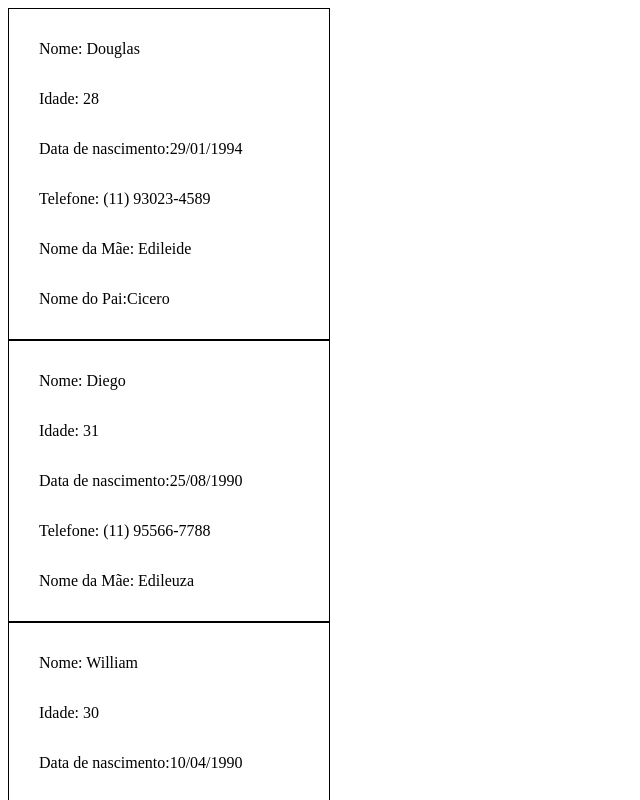
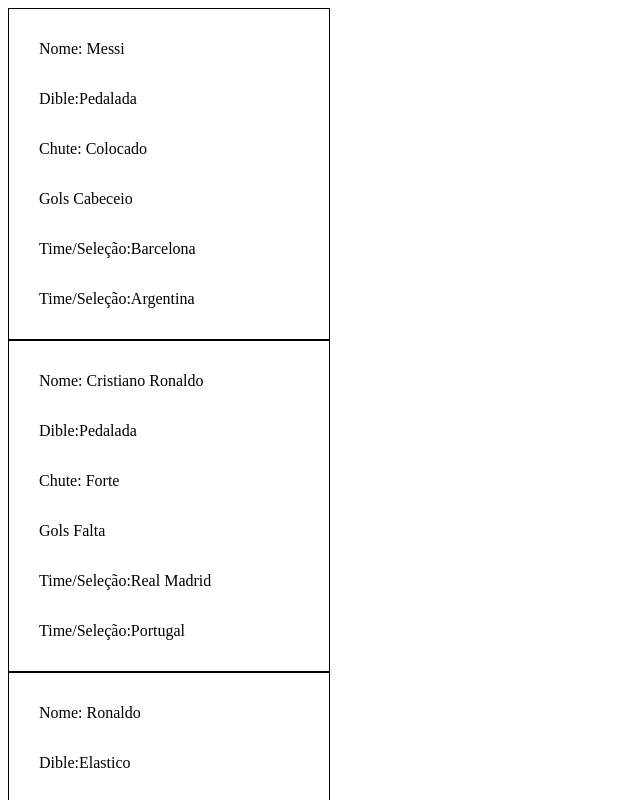
Before and after one commit to DouglasSantos2994/Aulas-Js-React, a React (Create React App) app in the folder my-app/: page / in a window 1280 px wide. Shown: the top 800 px of the page, without its empty margins (0-640 px from the left). Built offline with nearby package versions, Linux system fonts and the light colour scheme.

Commit message:
aula presencial/3

```diff
--- a/my-app/src/App.js
+++ b/my-app/src/App.js
@@ -2,72 +2,135 @@ import './App.css';
 
 function App() {
 
-  const familia = [
+  const futebol = [
     {
-      nome: "Douglas",
-      idade: 28,
-      dataDeNascimento: "29/01/1994",
-      telefone: "(11) 93023-4589",
-      nomeDaMae: "Edileide",
-      nomeDoPai: "Cicero",
+      nome: "Messi",
+      eBom: true,
+      especialidades: [
+        {
+          dible: "Pedalada",
+          chute: "Colocado",
+          gols: "Cabeceio",
+        }
+      ],
+
+      melhorDoMundo: [
+        {
+          time: "Barcelona",
+          ganhouCopa: true
+        },
+
+        {
+          time: "Argentina",
+          ganhouCopa: false
+        }
+      ],
     },
 
     {
-      nome: "Diego",
-      idade: 31,
-      dataDeNascimento: "25/08/1990",
-      telefone: "(11) 95566-7788",
-      nomeDaMae: "Edileuza",
-      nomeDoPai: "",
+      nome: "Cristiano Ronaldo",
+      eBom: true,
+      especialidades: [
+        {
+          dible: "Pedalada",
+          chute: "Forte",
+          gols: "Falta",
+        }
+      ],
+
+      melhorDoMundo: [
+        {
+          time: "Real Madrid",
+          ganhouCopa: true
+        },
+        {
+          time: "Portugal",
+          ganhouCopa: false
+        }
+      ],
     },
 
     {
-      nome: "William",
-      idade: 30,
-      dataDeNascimento: "10/04/1990",
-      telefone: "(11) 99876-5432",
-      nomeDaMae: "Neide",
-      nomeDoPai: "Sidney",
+      nome: "Ronaldo",
+      eBom: true,
+      especialidades: [
+        {
+          dible: "Elastico",
+          chute: "Cavadinha",
+          gols: "Colocado",
+        }
+      ],
+
+      melhorDoMundo: [
+        {
+          time: "Real Madrid",
+          ganhouCopa: true
+        },
+
+        {
+          time: "Brasil",
+          ganhouCopa: true
+        }
+      ],
     },
 
     {
-      nome: "Patrick",
-      idade: 27,
-      dataDeNascimento: "23/07/1996",
-      telefone: "(11) 91234-5678",
-      nomeDaMae: "Maria",
-      nomeDoPai: "",
+      nome: "Romario",
+      eBom: true,
+      especialidades: [
+        {
+          dible: "Elastico",
+          chute: "Forte",
+          gols: "Penalty",
+        }
+      ],
+
+      melhorDoMundo: [
+        {
+          time: "Barcelona",
+          ganhouCopa: true
+        },
+
+        {
+          time: "Brasil",
+          ganhouCopa: true
+        }
+      ],
     },
-
-    {
-      nome: "Wilker",
-      idade: 26,
-      dataDeNascimento: "22/06/1995",
-      telefone: "(11) 91020-3040",
-      nomeDaMae: "Neide",
-      nomeDoPai: "Sidney",
-    },
-
   ]
-
 
 
   return (
 
     <div className="App">
       {
-        familia.map(item => {
+        futebol.map(jogadores => {
 
           return (
             <div className="box">
-              <p> Nome: {item.nome} </p>
-              <p> Idade: {item.idade}</p>
-              <p> Data de nascimento:{item.dataDeNascimento}</p>
-              <p> Telefone: {item.telefone}</p>
-              <p> Nome da Mãe: {item.nomeDaMae}</p>
-              {item.nomeDoPai &&
-                <p> Nome do Pai:{item.nomeDoPai}</p>
+              <p> Nome: {jogadores.nome} </p>
+
+              {jogadores.especialidades.map(caracteristicas => {
+
+                return (
+                  <>
+                    <p> Dible:{caracteristicas.dible} </p>
+                    <p> Chute: {caracteristicas.chute} </p>
+                    <p> Gols {caracteristicas.gols} </p>
+                  </>
+                )
+              })}
+
+              {jogadores.melhorDoMundo.map(craque => {
+
+                return (
+                  <>
+                    <p> Time/Seleção:{craque.time} </p>
+
+                  </>
+                )
               }
+              )}
             </div>
           )
         })
```
